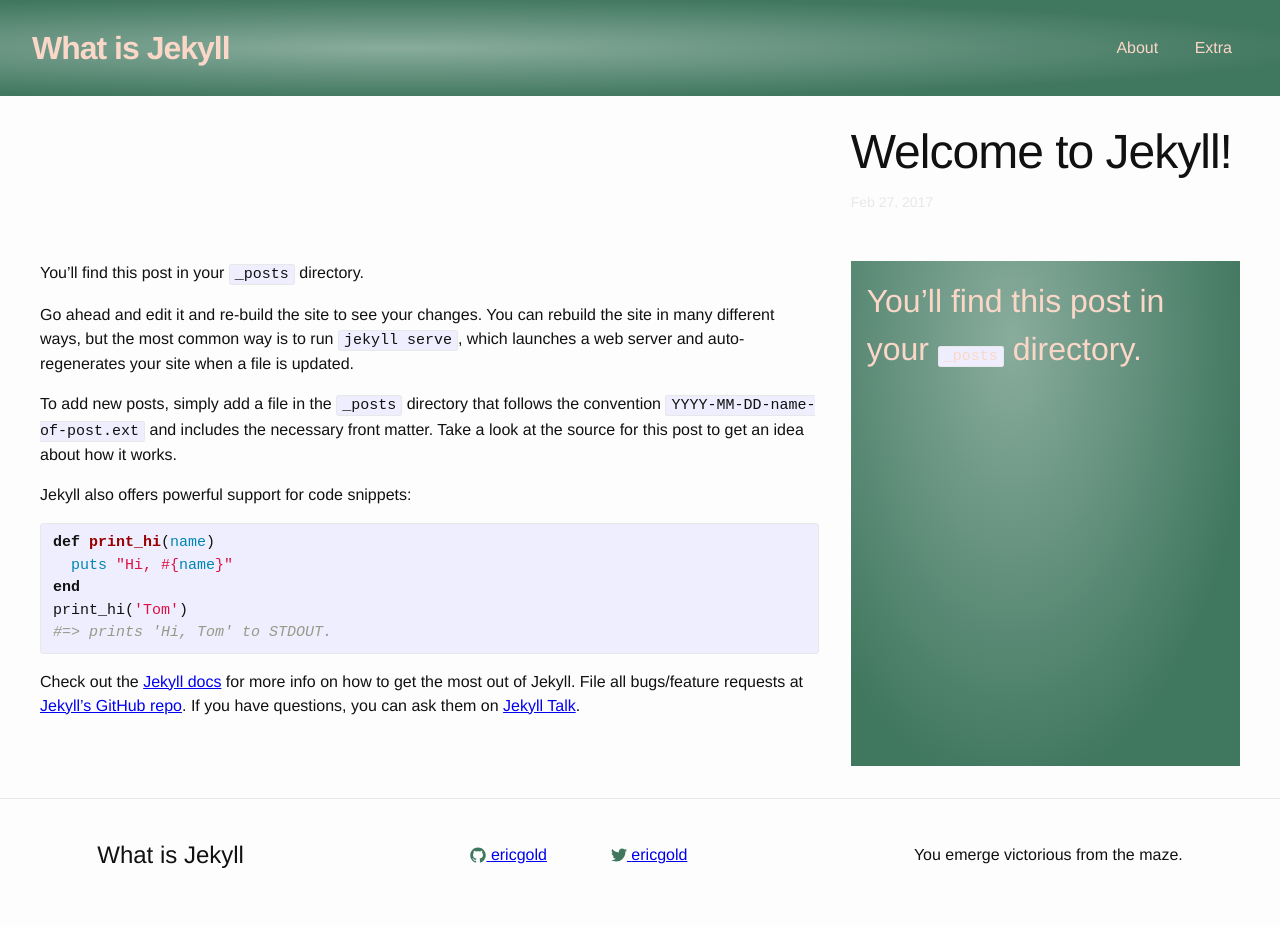
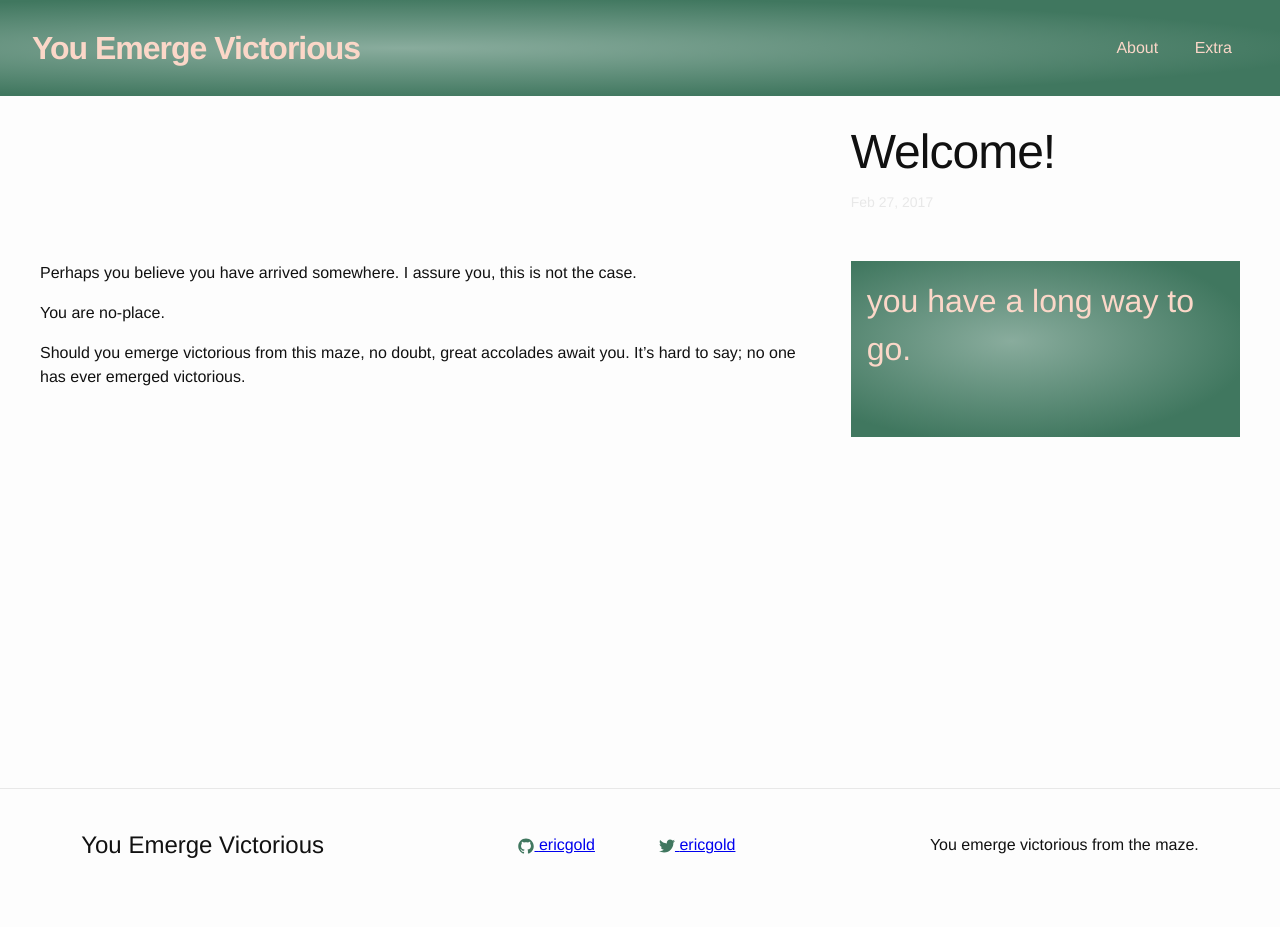
Before and after one commit to ericgold/jekylltest, a Jekyll site: the page built from _posts/2017-02-26-welcome-to-jekyll.markdown, in a window 1280 px wide. Built offline with Jekyll 4.4.1, drawn with Linux system fonts in a browser that asks for light colours.

Commit message:
remove default content and update with new content

```diff
--- a/_config.yml
+++ b/_config.yml
@@ -13,12 +13,12 @@
 # you will see them accessed via {{ site.title }}, {{ site.email }}, and so on.
 # You can create any custom variable you would like, and they will be accessible
 # in the templates via {{ site.myvariable }}.
-title: What is Jekyll
+title: You Emerge Victorious
 # author: Eric Gold
 # email: egold05@gmail.com
 description: > # this means to ignore newlines until "baseurl:"
   You emerge victorious from the maze.
-baseurl: "/jekylltest" # the subpath of your site, e.g. /blog
+baseurl: "/youemergevictorious" # the subpath of your site, e.g. /blog
 url: "" # the base hostname & protocol for your site, e.g. http://example.com
 twitter_username: ericgold
 github_username:  ericgold
--- a/_posts/2017-02-26-welcome-to-jekyll.markdown
+++ b/_posts/2017-02-26-welcome-to-jekyll.markdown
@@ -1,27 +1,13 @@
 ---
 layout: post
-title:  "Welcome to Jekyll!"
+title:  "Welcome!"
 date:   2017-02-26 17:43:03 -0800
 categories: jekyll update
+excerpt: you have a long way to go.
 ---
-You’ll find this post in your `_posts` directory.
 
-Go ahead and edit it and re-build the site to see your changes. You can rebuild the site in many different ways, but the most common way is to run `jekyll serve`, which launches a web server and auto-regenerates your site when a file is updated.
+Perhaps you believe you have arrived somewhere. I assure you, this is not the case.
 
-To add new posts, simply add a file in the `_posts` directory that follows the convention `YYYY-MM-DD-name-of-post.ext` and includes the necessary front matter. Take a look at the source for this post to get an idea about how it works.
+You are no-place.
 
-Jekyll also offers powerful support for code snippets:
-
-{% highlight ruby %}
-def print_hi(name)
-  puts "Hi, #{name}"
-end
-print_hi('Tom')
-#=> prints 'Hi, Tom' to STDOUT.
-{% endhighlight %}
-
-Check out the [Jekyll docs][jekyll-docs] for more info on how to get the most out of Jekyll. File all bugs/feature requests at [Jekyll’s GitHub repo][jekyll-gh]. If you have questions, you can ask them on [Jekyll Talk][jekyll-talk].
-
-[jekyll-docs]: https://jekyllrb.com/docs/home
-[jekyll-gh]:   https://github.com/jekyll/jekyll
-[jekyll-talk]: https://talk.jekyllrb.com/
+Should you emerge victorious from this maze, no doubt, great accolades await you. It's hard to say; no one has ever emerged victorious.
```
Also changed, not shown: about.md (+2 -8 lines).
